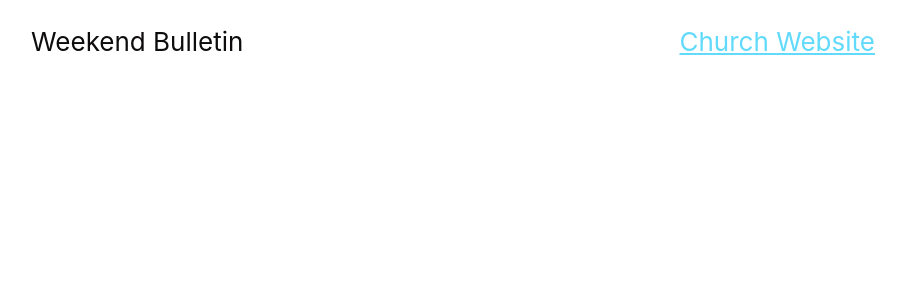
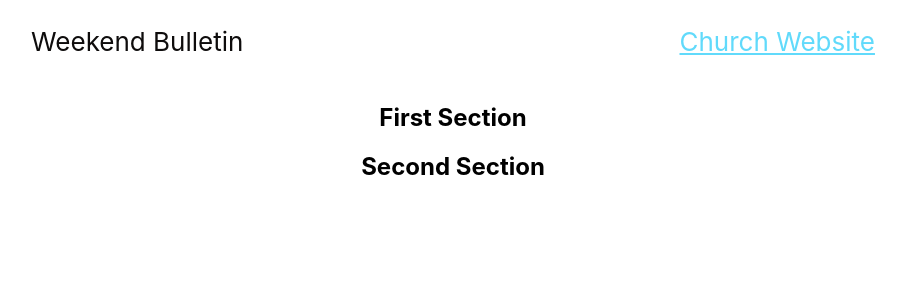
Before and after one commit to zzboncak/faith-covenant-bulletin, a React (Create React App) app: page / in a window 1280 px wide. Shown: the top 300 px of the page, without its empty margins (187-1093 px from the left). Built offline with nearby package versions, Linux system fonts and the light colour scheme.

Commit message:
added section component

```diff
--- a/src/App.tsx
+++ b/src/App.tsx
@@ -1,7 +1,8 @@
 import React from "react";
+import { Section } from "./components/Section";
 import "./App.css";
 
-function App(): JSX.Element {
+export const App: React.FC = () => {
   return (
     <div className="App">
       <nav className="nav-bar">
@@ -17,8 +18,8 @@ function App(): JSX.Element {
           </a>
         </header>
       </nav>
+      <Section title="First Section" />
+      <Section title="Second Section" />
     </div>
   );
-}
-
-export default App;
+};
--- /dev/null
+++ b/src/components/Section.tsx
@@ -0,0 +1,22 @@
+import React, { useState } from "react";
+
+/**
+ * A Section should be collapsable
+ * A Sections main title should always be visible
+ * When the title is clicked, the rest of the sub-sections are expanded
+ * A Section contains other elements of the service
+ * Some of those (like songs) may also be collapsable
+ */
+type SectionProps = {
+  title: string;
+};
+
+export const Section: React.FC<SectionProps> = ({ title }) => {
+  const [isExpanded, setIsExpanded] = useState<boolean>(false);
+  return (
+    <section className="section">
+      <h2 onClick={() => setIsExpanded(!isExpanded)}>{title}</h2>
+      {isExpanded && <div>I am more content!</div>}
+    </section>
+  );
+};
--- a/src/index.tsx
+++ b/src/index.tsx
@@ -1,7 +1,7 @@
 import React from "react";
 import ReactDOM from "react-dom";
 import "./index.css";
-import App from "./App";
+import { App } from "./App";
 
 ReactDOM.render(
   <React.StrictMode>
```
Also changed, not shown: .eslintrc.json.
